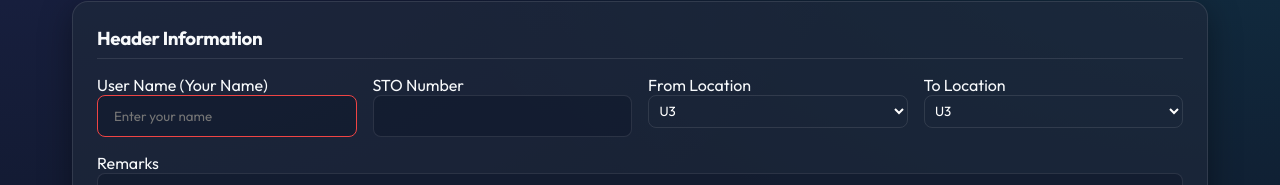
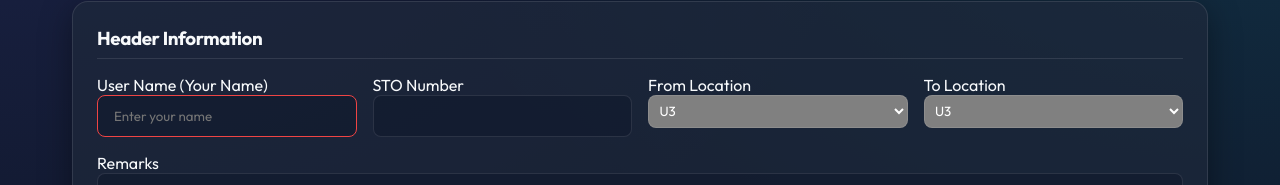
Before and after one commit to IndrajitSir/STO-tracker, a React (Vite) app in the folder client/: page / in a window 1280 px wide. Both pictures are taken after a click on the button "Create". Shown: the part 207-392 px from the top of the page. Built offline with nearby package versions, Linux system fonts and the light colour scheme; no server answers.

Commit message:
few changes in form

```diff
--- a/client/src/components/STOForm.jsx
+++ b/client/src/components/STOForm.jsx
@@ -104,7 +104,7 @@ function STOForm({ onCreated, onCancel }) {
                                 required
                                 value={header.from_location}
                                 onChange={e => setHeader({ ...header, from_location: e.target.value })}
-                                style={{ width: '100%', background: 'var(--bg-glass)', color: 'white', border: '1px solid var(--border-glass)', borderRadius: '8px', padding: '0.4rem' }}
+                                style={{ width: '100%', background: 'gray', color: 'white', border: '1px solid var(--border-glass)', borderRadius: '8px', padding: '0.4rem' }}
                             >
                                 <option value="U3">U3</option>
                                 <option value="KHATPUKUR">KHATPUKUR</option>
@@ -118,7 +118,7 @@ function STOForm({ onCreated, onCancel }) {
                                 required
                                 value={header.to_location}
                                 onChange={e => setHeader({ ...header, to_location: e.target.value })}
-                                style={{ width: '100%', background: 'var(--bg-glass)', color: 'white', border: '1px solid var(--border-glass)', borderRadius: '8px', padding: '0.4rem' }}
+                                style={{ width: '100%', background: 'gray', color: 'white', border: '1px solid var(--border-glass)', borderRadius: '8px', padding: '0.4rem' }}
                             >
                                 <option value="U3">U3</option>
                                 <option value="KHATPUKUR">KHATPUKUR</option>
```
